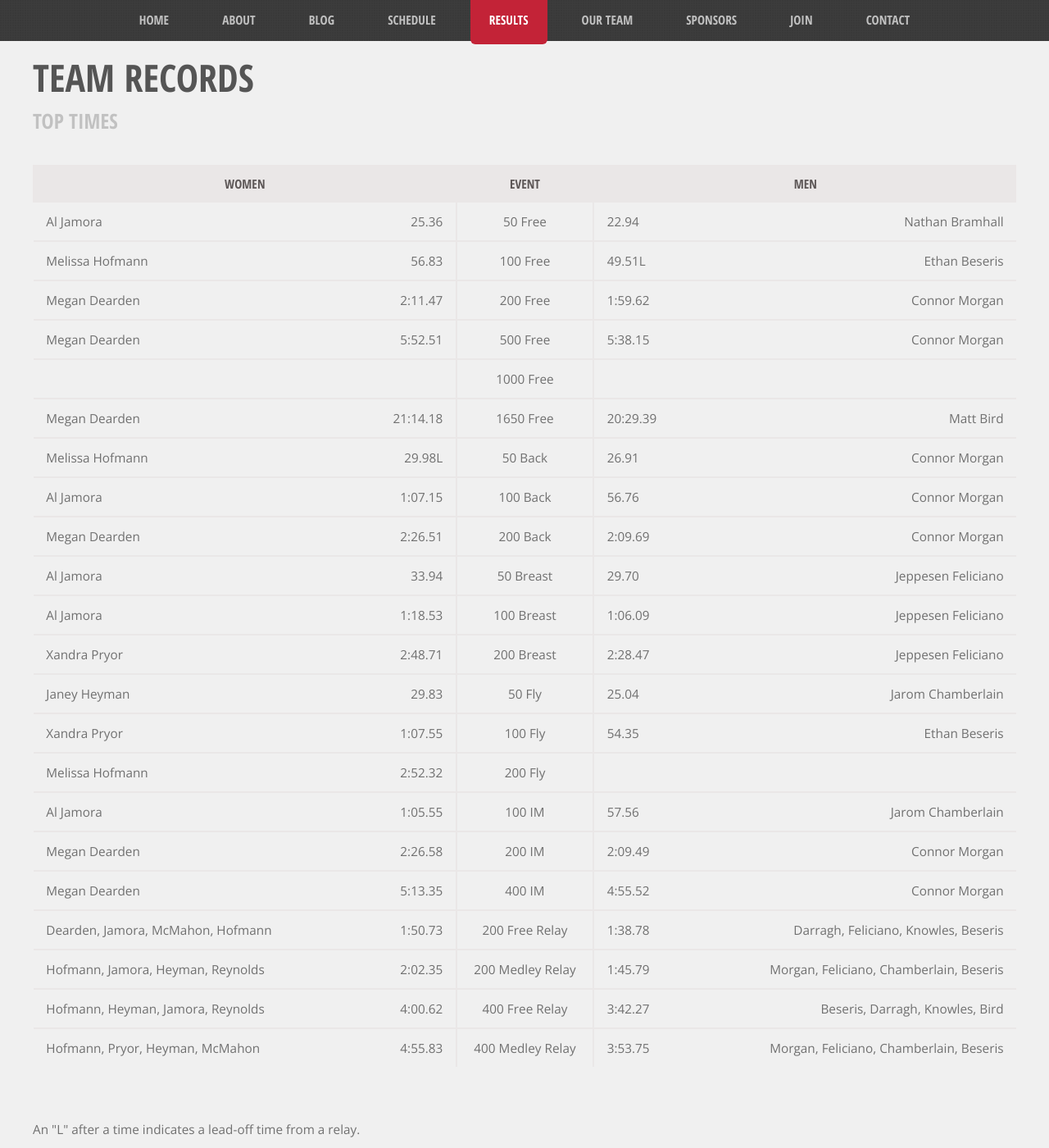
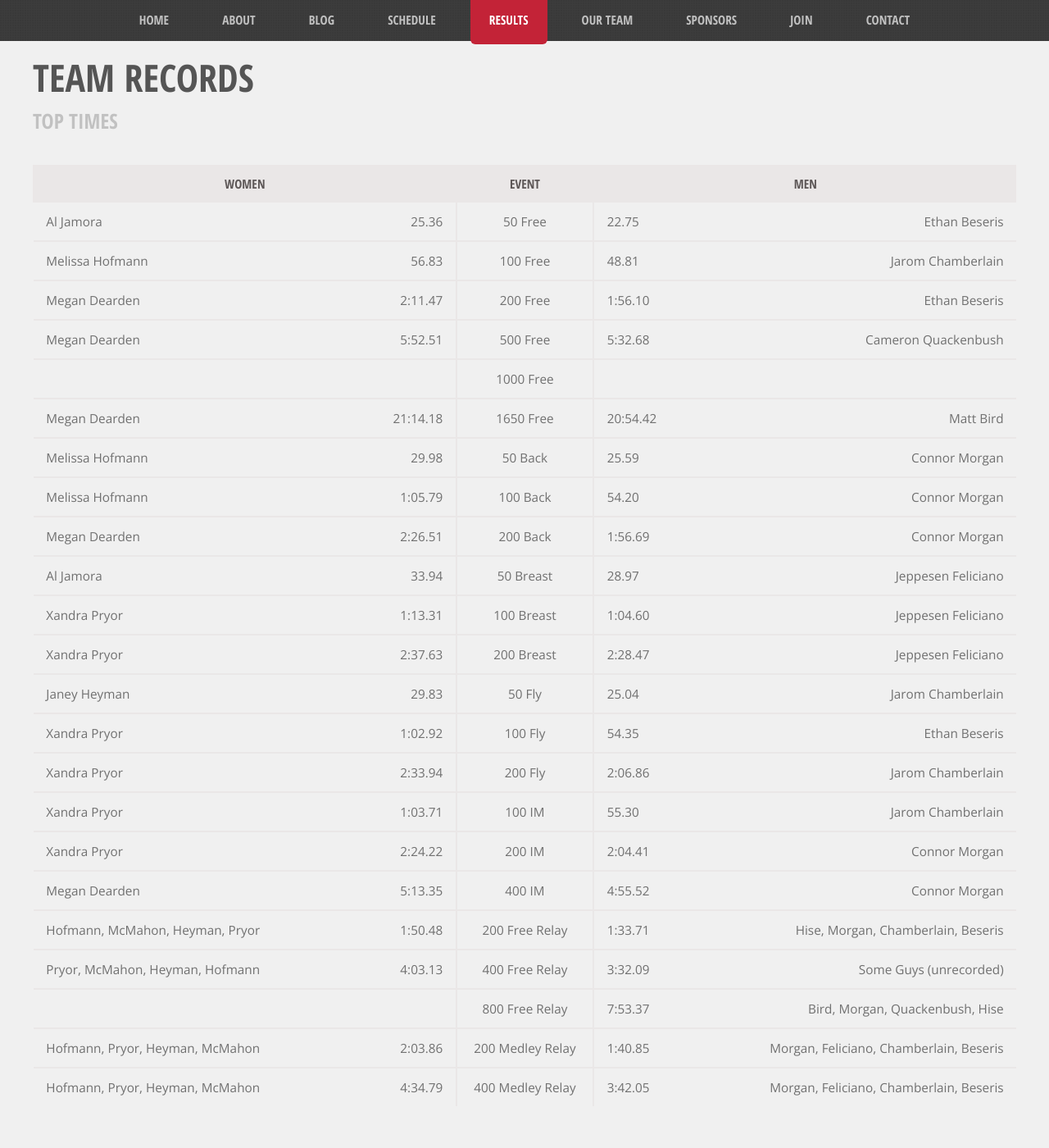
Before and after one commit to utahclubswimming/utahclubswimming.github.io, a Jekyll site: the page built from records.html, in a window 1280 px wide and 1400 px high, scrolled down 239 px. Shown: the whole window at 82% size. Built offline with Jekyll 4.4.1, drawn with Linux system fonts in a browser that asks for light colours.

Commit message:
Updated records

```diff
--- a/_data/depth.yml
+++ b/_data/depth.yml
@@ -1,49 +1,49 @@
 - event: 50 Free
   women:
+    - name: Melissa Hofmann
+      time: "25.78"
     - name: Al Jamora
       time: "26.41"
-    - name: Melissa Hofmann
-      time: "26.70"
     - name: Xandra Pryor
-      time: "27.49"
+      time: "27.07"
     - name: Polly Creveling
-      time: "28.08"
+      time: "27.95"
     - name: Katierose McMahon
       time: "28.95"
   men:
+    - name: Ethan Beseris
+      time: "22.75"
+    - name: Connor Morgan
+      time: "22.77"
+    - name: Jarom Chamberlain
+      time: "22.82"
     - name: Philipp Hojnacki
       time: "22.98"
-    - name: Connor Morgan
-      time: "23.76"
-    - name: Ethan Beseris
-      time: "23.93"
-    - name: Jarom Chamberlain
-      time: "24.23"
     - name: Sam Hise
-      time: "24.62"
+      time: "23.73"
 - event: 100 Free
   women:
+    - name: Melissa Hofmann
+      time: "56.84"
+    - name: Xandra Pryor
+      time: "58.20"
     - name: Al Jamora
       time: "58.51"
-    - name: Melissa Hofmann
-      time: "59.26"
+    - name: Katierose McMahon
+      time: "1:03.69"
     - name: Megan Dearden
       time: "1:03.89"
-    - name: Katierose McMahon
-      time: "1:05.44"
-    - name: Janey Heyman
-      time: "1:07.24"
   men:
     - name: Jarom Chamberlain
-      time: "50.95"
+      time: "48.81"
+    - name: Ethan Beseris
+      time: "49.99"
     - name: Connor Morgan
-      time: "52.73"
-    - name: Ethan Beseris
-      time: "52.96"
+      time: "51.02"
+    - name: Sam Hise
+      time: "52.11"
     - name: Philipp Hojnacki
       time: "54.23"
-    - name: Jeppesen Feliciano
-      time: "55.37"
 - event: 200 Free
   women:
     - name: Megan Dearden
@@ -53,16 +53,16 @@
     - name: Ina Hoang
       time: "2:39.33"
   men:
+    - name: Ethan Beseris
+      time: "1:56.10"
+    - name: Sam Hise
+      time: "1:56.93"
     - name: Connor Morgan
       time: "1:59.62"
-    - name: Ethan Beseris
-      time: "2:00.41"
     - name: Jonathan Buckendorf
       time: "2:02.64"
-    - name: Sam Hise
-      time: "2:04.51"
-    - name: Jackson Knowles
-      time: "2:08.46"
+    - name: Cameron Quackenbush
+      time: "2:02.78"
 - event: 500 Free
   women:
     - name: Megan Dearden
@@ -74,6 +74,8 @@
     - name: Melissa Hofmann
       time: "6:49.00"
   men:
+    - name: Cameron Quackenbush
+      time: "5:32.68"
     - name: Connor Morgan
       time: "5:38.15"
     - name: Sam Hise
@@ -98,21 +100,21 @@
       time: "27:56.83"
 - event: 50 Back
   women:
+    - name: Melissa Hofmann
+      time: "30.08"
+    - name: Polly Creveling
+      time: "32.74"
     - name: Megan Dearden
       time: "31.92"
-    - name: Melissa Hofmann
-      time: "31.95"
     - name: Al Jamora
       time: "32.08"
     - name: Elena Chong
       time: "32.93"
-    - name: Janey Heyman
-      time: "35.21"
   men:
     - name: Connor Morgan
-      time: "26.91"
+      time: "25.59"
     - name: Ethan Beseris
-      time: "29.80"
+      time: "27.63"
     - name: Sam Hise
       time: "30.70"
     - name: Nathan Nicolodemos
@@ -121,21 +123,23 @@
       time: "32.06"
 - event: 100 Back
   women:
+    - name: Melissa Hofmann
+      time: "1:05.79"
     - name: Al Jamora
       time: "1:07.15"
     - name: Megan Dearden
       time: "1:07.26"
-    - name: Melissa Hofmann
-      time: "1:09.97"
     - name: Janey Heyman
       time: "1:17.10"
   men:
     - name: Connor Morgan
-      time: "56.76"
+      time: "54.20"
     - name: Jarom Chamberlain
-      time: "58.68"
+      time: "55.33"
     - name: Ethan Beseris
-      time: "1:01.15"
+      time: "58.51"
+    - name: Sam Hise
+      time: "1:05.23"
     - name: Ian Pradhan
       time: "1:10.03"
 - event: 200 Back
@@ -144,7 +148,7 @@
       time: "2:26.51"
   men:
     - name: Connor Morgan
-      time: "2:09.69"
+      time: "1:56.69"
     - name: Ian Pradhan
       time: "2:30.02"
 - event: 50 Breast
@@ -157,13 +161,13 @@
       time: "42.31"
   men:
     - name: Jeppesen Feliciano
-      time: "29.70"
+      time: "28.97"
+    - name: Connor Morgan
+      time: "30.14"
+    - name: Matt Bird
+      time: "30.84"
     - name: Jaxon Roller
       time: "31.97"
-    - name: Matt Bird
-      time: "32.01"
-    - name: Connor Morgan
-      time: "33.58"
     - name: Cameron Quackenbush
       time: "34.52"
 - event: 100 Breast
@@ -180,26 +184,26 @@
       time: "1:34.12"
   men:
     - name: Jeppesen Feliciano
-      time: "1:06.09"
+      time: "1:04.60"
     - name: Connor Morgan
-      time: "1:09.53"
+      time: "1:05.83"
     - name: Matt Bird
-      time: "1:11.45"
+      time: "1:06.92"
+    - name: Jarom Chamberlain
+      time: "1:09.08"
     - name: Cameron Quackenbush
       time: "1:14.60"
-    - name: Ethan Beseris
-      time: "1:16.47"
 - event: 200 Breast
   women:
     - name: Xandra Pryor
-      time: "2:48.71"
+      time: "2:37.63"
     - name: Megan Dearden
       time: "2:59.94"
   men:
     - name: Jeppesen Feliciano
       time: "2:28.47"
     - name: Cameron Quackenbush
-      time: "2:36.87"
+      time: "2:32.54"
     - name: Matt Bird
       time: "2:42.31"
     - name: Kevin Hemmersmeier
@@ -220,17 +224,17 @@
     - name: Jarom Chamberlain
       time: "25.04"
     - name: Ethan Beseris
-      time: "26.54"
+      time: "25.73"
+    - name: Connor Morgan
+      time: "26.55"
     - name: Philipp Hojnacki
       time: "26.76"
-    - name: Jonathan Buckendorf
-      time: "27.59"
-    - name: Jackson Knowles
-      time: "27.81"
+    - name: Sam Hise
+      time: "27.22"
 - event: 100 Fly
   women:
     - name: Xandra Pryor
-      time: "1:07.55"
+      time: "1:02.92"
     - name: Janey Heyman
       time: "1:12.25"
     - name: Megan Dearden
@@ -239,53 +243,62 @@
       time: "1:20.00"
   men:
     - name: Jarom Chamberlain
-      time: "56.09"
+      time: "54.61"
     - name: Ethan Beseris
-      time: "57.45"
+      time: "55.54"
     - name: Cameron Quackenbush
       time: "1:01.21"
     - name: Jeppesen Feliciano
       time: "1:07.38"
+    - name: John Esquivel
+      time: "1:17.54"
 - event: 200 Fly
   women:
+    - name: Xandra Pryor
+      time: "2:33.94"
     - name: Melissa Hofmann
       time: "2:52.32"
+  men:
+    - name: Jarom Chamberlain
+      time: "2:06.86"
+    - name: Ethan Beseris
+      time: "2:12.50"
 - event: 100 IM
   women:
     - name: Xandra Pryor
-      time: "1:06.93"
+      time: "1:03.71"
     - name: Al Jamora
       time: "1:08.76"
     - name: Polly Creveling
-      time: "1:10.12"
+      time: "1:08.88"
     - name: Megan Dearden
       time: "1:11.76"
     - name: Janey Heyman
       time: "1:12.57"
   men:
     - name: Jarom Chamberlain
-      time: "57.56"
+      time: "55.30"
     - name: Connor Morgan
-      time: "59.51"
+      time: "56.15"
+    - name: Ethan Beseris
+      time: "59.17"
     - name: Philipp Hojnacki
       time: "1:03.06"
-    - name: Jeppesen Feliciano
-      time: "1:05.25"
-    - name: Ethan Beseris
-      time: "1:05.45"
+    - name: Cameron Quackenbush
+      time: "1:03.45"
 - event: 200 IM
   women:
+    - name: Xandra Pryor
+      time: "2:24.22"
     - name: Megan Dearden
       time: "2:26.58"
-    - name: Xandra Pryor
-      time: "2:26.87"
     - name: Janey Heyman
-      time: "2:39.45"
+      time: "2:37.15"
     - name: Katierose McMahon
       time: "2:46.68"
   men:
     - name: Connor Morgan
-      time: "2:09.49"
+      time: "2:04.41"
     - name: Ethan Beseris
       time: "2:17.10"
     - name: Cameron Quackenbush
--- a/_data/records.yml
+++ b/_data/records.yml
@@ -15,57 +15,57 @@
 - event: 50 Free
   woman_name: Al Jamora
   woman_time: "25.36"
-  man_name: Nathan Bramhall
-  man_time: "22.94"
+  man_name: Ethan Beseris
+  man_time: "22.75"
 - event: 100 Free
   woman_name: Melissa Hofmann
   woman_time: "56.83"
-  man_name: Ethan Beseris
-  man_time: "49.51L"
+  man_name: Jarom Chamberlain
+  man_time: "48.81"
 - event: 200 Free
   woman_name: Megan Dearden
   woman_time: "2:11.47"
-  man_name: Connor Morgan
-  man_time: "1:59.62"
+  man_name: Ethan Beseris
+  man_time: "1:56.10"
 - event: 500 Free
   woman_name: Megan Dearden
   woman_time: "5:52.51"
-  man_name: Connor Morgan
-  man_time: "5:38.15"
+  man_name: Cameron Quackenbush
+  man_time: "5:32.68"
 - event: 1000 Free
 - event: 1650 Free
   woman_name: Megan Dearden
   woman_time: "21:14.18"
   man_name: Matt Bird
-  man_time: "20:29.39"
+  man_time: "20:54.42"
 - event: 50 Back
   woman_name: Melissa Hofmann
-  woman_time: "29.98L"
+  woman_time: "29.98"
   man_name: Connor Morgan
-  man_time: "26.91"
+  man_time: "25.59"
 - event: 100 Back
-  woman_name: Al Jamora
-  woman_time: "1:07.15"
+  woman_name: Melissa Hofmann
+  woman_time: "1:05.79"
   man_name: Connor Morgan
-  man_time: "56.76"
+  man_time: "54.20"
 - event: 200 Back
   woman_name: Megan Dearden
   woman_time: "2:26.51"
   man_name: Connor Morgan
-  man_time: "2:09.69"
+  man_time: "1:56.69"
 - event: 50 Breast
   woman_name: Al Jamora
   woman_time: "33.94"
   man_name: Jeppesen Feliciano
-  man_time: "29.70"
+  man_time: "28.97"
 - event: 100 Breast
-  woman_name: Al Jamora
-  woman_time: "1:18.53"
+  woman_name: Xandra Pryor
+  woman_time: "1:13.31"
   man_name: Jeppesen Feliciano
-  man_time: "1:06.09"
+  man_time: "1:04.60"
 - event: 200 Breast
   woman_name: Xandra Pryor
-  woman_time: "2:48.71"
+  woman_time: "2:37.63"
   man_name: Jeppesen Feliciano
   man_time: "2:28.47"
 - event: 50 Fly
@@ -75,44 +75,49 @@
   man_time: "25.04"
 - event: 100 Fly
   woman_name: Xandra Pryor
-  woman_time: "1:07.55"
+  woman_time: "1:02.92"
   man_name: Ethan Beseris
   man_time: "54.35"
 - event: 200 Fly
-  woman_name: Melissa Hofmann
-  woman_time: "2:52.32"
+  woman_name: Xandra Pryor
+  woman_time: "2:33.94"
+  man_name: Jarom Chamberlain
+  man_time: "2:06.86"
 - event: 100 IM
-  woman_name: Al Jamora
-  woman_time: "1:05.55"
+  woman_name: Xandra Pryor
+  woman_time: "1:03.71"
   man_name: Jarom Chamberlain
-  man_time: "57.56"
+  man_time: "55.30"
 - event: 200 IM
-  woman_name: Megan Dearden
-  woman_time: "2:26.58"
+  woman_name: Xandra Pryor
+  woman_time: "2:24.22"
   man_name: Connor Morgan
-  man_time: "2:09.49"
+  man_time: "2:04.41"
 - event: 400 IM
   woman_name: Megan Dearden
   woman_time: "5:13.35"
   man_name: Connor Morgan
   man_time: "4:55.52"
 - event: 200 Free Relay
-  woman_name: Dearden, Jamora, McMahon, Hofmann
-  woman_time: "1:50.73"
-  man_name: Darragh, Feliciano, Knowles, Beseris
-  man_time: "1:38.78"
+  woman_name: Hofmann, McMahon, Heyman, Pryor
+  woman_time: "1:50.48"
+  man_name: Hise, Morgan, Chamberlain, Beseris
+  man_time: "1:33.71"
+- event: 400 Free Relay
+  woman_name: Pryor, McMahon, Heyman, Hofmann
+  woman_time: "4:03.13"
+  man_name: Some Guys (unrecorded)
+  man_time: "3:32.09"
+- event: 800 Free Relay
+  man_name: Bird, Morgan, Quackenbush, Hise
+  man_time: "7:53.37"
 - event: 200 Medley Relay
-  woman_name: Hofmann, Jamora, Heyman, Reynolds
-  woman_time: "2:02.35"
+  woman_name: Hofmann, Pryor, Heyman, McMahon
+  woman_time: "2:03.86"
   man_name: Morgan, Feliciano, Chamberlain, Beseris
-  man_time: "1:45.79"
-- event: 400 Free Relay
-  woman_name: Hofmann, Heyman, Jamora, Reynolds
-  woman_time: "4:00.62"
-  man_name: Beseris, Darragh, Knowles, Bird
-  man_time: "3:42.27"
+  man_time: "1:40.85"
 - event: 400 Medley Relay
   woman_name: Hofmann, Pryor, Heyman, McMahon
-  woman_time: "4:55.83"
+  woman_time: "4:34.79"
   man_name: Morgan, Feliciano, Chamberlain, Beseris
-  man_time: "3:53.75"
+  man_time: "3:42.05"
```
